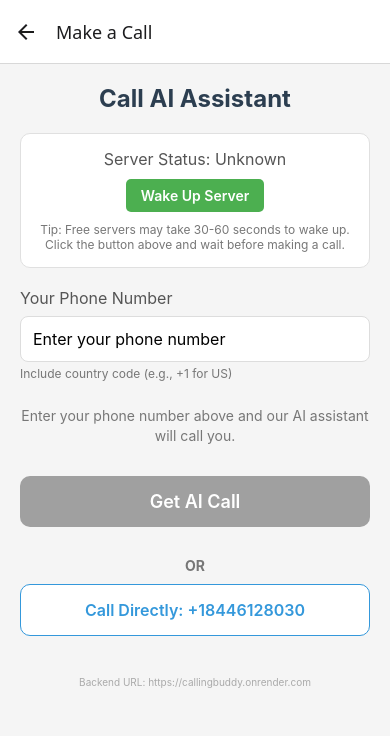
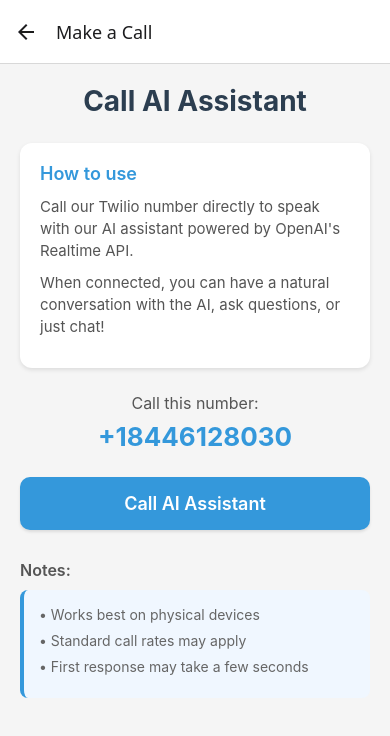
Before and after one commit to asbaden/callingbuddy, a React Native app in the folder CallingBuddyApp/: screen /Call in a window 390 px wide. Shown: the top 736 px of the page. Built offline with nearby package versions, Linux system fonts and the light colour scheme.

Commit message:
Simplify app to focus only on direct calling

```diff
--- a/CallingBuddyApp/screens/CallScreen.tsx
+++ b/CallingBuddyApp/screens/CallScreen.tsx
@@ -1,112 +1,21 @@
 import React, { useState } from 'react';
-import { StyleSheet, Text, View, TouchableOpacity, TextInput, Alert, ActivityIndicator } from 'react-native';
+import { StyleSheet, Text, View, TouchableOpacity, TextInput, Alert, ActivityIndicator, Linking } from 'react-native';
 import { useNavigation } from '@react-navigation/native';
 import { NativeStackNavigationProp } from '@react-navigation/native-stack';
 import { RootStackParamList } from '../App';
 import * as ExpoLinking from 'expo-linking';
-import axios from 'axios';
-import { TWILIO_PHONE_NUMBER, BACKEND_URL } from '../utils/config';
+import { TWILIO_PHONE_NUMBER } from '../utils/config';
 
 type CallScreenNavigationProp = NativeStackNavigationProp<RootStackParamList, 'Call'>;
 
 export default function CallScreen() {
   const navigation = useNavigation<CallScreenNavigationProp>();
-  const [phoneNumber, setPhoneNumber] = useState('');
   const [isLoading, setIsLoading] = useState(false);
-  const [errorMessage, setErrorMessage] = useState<string | null>(null);
-  const [serverStatus, setServerStatus] = useState<'unknown' | 'checking' | 'ready' | 'error'>('unknown');
 
-  // Create axios instance with longer timeout
-  const axiosInstance = axios.create({
-    timeout: 30000, // 30 seconds
-  });
+  // Direct call to Twilio number
+  const callDirectly = async () => {
+    setIsLoading(true);
 
-  // Check server status
-  const checkServerStatus = async () => {
-    setServerStatus('checking');
-    setErrorMessage(null);
-
-    try {
-      const response = await axiosInstance.get(BACKEND_URL);
-      console.log('Server status check response:', response.data);
-      setServerStatus('ready');
-      return true;
-    } catch (error) {
-      console.error('Error checking server status:', error);
-      setServerStatus('error');
-      setErrorMessage('Server is not responding. Please try again in a minute.');
-      return false;
-    }
-  };
-
-  const initiateCall = async () => {
-    // Simple validation
-    if (!phoneNumber || phoneNumber.length < 10) {
-      Alert.alert('Invalid Number', 'Please enter a valid phone number');
-      return;
-    }
-
-    setIsLoading(true);
-    setErrorMessage(null);
-
-    // First check if server is ready
-    const isReady = await checkServerStatus();
-    if (!isReady) {
-      setIsLoading(false);
-      Alert.alert(
-        'Server Not Ready',
-        'Please wake up the server first by clicking the "Wake Up Server" button and wait about 30 seconds.'
-      );
-      return;
-    }
-
-    try {
-      console.log(`Making request to: ${BACKEND_URL}/call-user`);
-
-      // Request the Twilio service to call your number
-      const response = await axiosInstance.post(`${BACKEND_URL}/call-user`, {
-        to: phoneNumber,
-      });
-
-      console.log('Response:', response.data);
-
-      Alert.alert(
-        'Call Initiated',
-        'You will receive a call from our AI assistant shortly.',
-        [{ text: 'OK' }]
-      );
-    } catch (error: any) {
-      console.error('Error initiating call:', error);
-
-      // Get more detailed error information
-      let errorMsg = 'There was a problem initiating the call.';
-
-      if (axios.isAxiosError(error)) {
-        if (error.code === 'ECONNABORTED') {
-          errorMsg = 'Request timed out. The server might be starting up. Try again in a minute.';
-        } else {
-          errorMsg += ` Status: ${error.response?.status || 'unknown'}`;
-          errorMsg += ` Message: ${error.message}`;
-          if (error.response?.data) {
-            errorMsg += ` Details: ${JSON.stringify(error.response.data)}`;
-          }
-        }
-      }
-
-      setErrorMessage(errorMsg);
-
-      Alert.alert(
-        'Error',
-        'There was a problem initiating the call. See error details below.',
-        [{ text: 'OK' }]
-      );
-    } finally {
-      setIsLoading(false);
-    }
-  };
-
-  // Alternative method - direct call
-  const callDirectly = async () => {
     try {
       const telUrl = `tel:${TWILIO_PHONE_NUMBER}`;
       const canOpen = await ExpoLinking.canOpenURL(telUrl);
@@ -116,11 +25,19 @@
       } else {
         Alert.alert(
           'Cannot Make Call',
-          'Your device cannot make phone calls. Try on a physical device.'
+          'Your device cannot make phone calls. Try using a physical device instead of a simulator.',
+          [{ text: 'OK' }]
         );
       }
     } catch (error) {
       console.error('Error making direct call:', error);
+      Alert.alert(
+        'Error',
+        'There was a problem making the call. Please try again.',
+        [{ text: 'OK' }]
+      );
+    } finally {
+      setIsLoading(false);
     }
   };
 
@@ -128,80 +45,39 @@
     <View style={styles.container}>
       <Text style={styles.title}>Call AI Assistant</Text>
 
-      <View style={styles.serverStatusContainer}>
-        <Text style={styles.serverStatusText}>
-          Server Status: {
-            serverStatus === 'unknown' ? 'Unknown' :
-            serverStatus === 'checking' ? 'Checking...' :
-            serverStatus === 'ready' ? 'Ready' : 'Not Responding'
-          }
+      <View style={styles.infoCard}>
+        <Text style={styles.infoTitle}>How to use</Text>
+        <Text style={styles.infoText}>
+          Call our Twilio number directly to speak with our AI assistant powered by OpenAI's Realtime API.
         </Text>
-        <TouchableOpacity
-          style={[
-            styles.serverStatusButton,
-            serverStatus === 'checking' && styles.serverStatusButtonDisabled
-          ]}
-          onPress={checkServerStatus}
-          disabled={serverStatus === 'checking'}
-        >
-          <Text style={styles.serverStatusButtonText}>
-            {serverStatus === 'checking' ? 'Checking...' : 'Wake Up Server'}
-          </Text>
-        </TouchableOpacity>
-        <Text style={styles.serverTip}>
-          Tip: Free servers may take 30-60 seconds to wake up. Click the button above and wait before making a call.
+        <Text style={styles.infoText}>
+          When connected, you can have a natural conversation with the AI, ask questions, or just chat!
         </Text>
       </View>
 
-      <View style={styles.inputContainer}>
-        <Text style={styles.label}>Your Phone Number</Text>
-        <TextInput
-          style={styles.input}
-          placeholder="Enter your phone number"
-          keyboardType="phone-pad"
-          value={phoneNumber}
-          onChangeText={setPhoneNumber}
-          maxLength={15}
-        />
-        <Text style={styles.helpText}>Include country code (e.g., +1 for US)</Text>
+      <View style={styles.phoneNumberContainer}>
+        <Text style={styles.phoneNumberLabel}>Call this number:</Text>
+        <Text style={styles.phoneNumber}>{TWILIO_PHONE_NUMBER}</Text>
       </View>
 
-      <Text style={styles.infoText}>
-        Enter your phone number above and our AI assistant will call you.
-      </Text>
-
       <TouchableOpacity
-        style={[
-          styles.callButton,
-          (isLoading || serverStatus !== 'ready') && styles.callButtonDisabled
-        ]}
-        onPress={initiateCall}
-        disabled={isLoading || serverStatus !== 'ready'}
+        style={styles.callButton}
+        onPress={callDirectly}
+        disabled={isLoading}
       >
         {isLoading ? (
           <ActivityIndicator color="#fff" />
         ) : (
-          <Text style={styles.callButtonText}>Get AI Call</Text>
+          <Text style={styles.callButtonText}>Call AI Assistant</Text>
         )}
       </TouchableOpacity>
 
-      {errorMessage && (
-        <View style={styles.errorContainer}>
-          <Text style={styles.errorTitle}>Error Details:</Text>
-          <Text style={styles.errorText}>{errorMessage}</Text>
-        </View>
-      )}
-
-      <Text style={styles.separatorText}>OR</Text>
-
-      <TouchableOpacity
-        style={[styles.callButton, styles.directCallButton]}
-        onPress={callDirectly}
-      >
-        <Text style={styles.directCallButtonText}>Call Directly: {TWILIO_PHONE_NUMBER}</Text>
-      </TouchableOpacity>
-
-      <Text style={styles.debugText}>Backend URL: {BACKEND_URL}</Text>
+      <Text style={styles.noteSectionTitle}>Notes:</Text>
+      <View style={styles.noteContainer}>
+        <Text style={styles.noteText}>• Works best on physical devices</Text>
+        <Text style={styles.noteText}>• Standard call rates may apply</Text>
+        <Text style={styles.noteText}>• First response may take a few seconds</Text>
+      </View>
     </View>
   );
 }
@@ -213,131 +89,83 @@
     backgroundColor: '#f5f5f5',
   },
   title: {
-    fontSize: 24,
+    fontSize: 28,
     fontWeight: 'bold',
-    marginBottom: 20,
+    marginBottom: 25,
     textAlign: 'center',
     color: '#2c3e50',
   },
-  serverStatusContainer: {
+  infoCard: {
     backgroundColor: '#fff',
-    padding: 15,
-    borderRadius: 10,
-    marginBottom: 20,
+    borderRadius: 12,
+    padding: 20,
+    marginBottom: 25,
+    shadowColor: '#000',
+    shadowOffset: { width: 0, height: 2 },
+    shadowOpacity: 0.1,
+    shadowRadius: 4,
+    elevation: 2,
+  },
+  infoTitle: {
+    fontSize: 18,
+    fontWeight: '600',
+    marginBottom: 12,
+    color: '#3498db',
+  },
+  infoText: {
+    fontSize: 15,
+    lineHeight: 22,
+    color: '#555',
+    marginBottom: 10,
+  },
+  phoneNumberContainer: {
     alignItems: 'center',
-    borderWidth: 1,
-    borderColor: '#e0e0e0',
-  },
-  serverStatusText: {
-    fontSize: 16,
-    marginBottom: 10,
-    color: '#555',
-  },
-  serverStatusButton: {
-    backgroundColor: '#4CAF50',
-    paddingVertical: 8,
-    paddingHorizontal: 15,
-    borderRadius: 5,
-  },
-  serverStatusButtonDisabled: {
-    backgroundColor: '#a0a0a0',
-  },
-  serverStatusButtonText: {
-    color: 'white',
-    fontWeight: '600',
-  },
-  serverTip: {
-    fontSize: 12,
-    color: '#777',
-    marginTop: 10,
-    textAlign: 'center',
-  },
-  inputContainer: {
     marginBottom: 25,
   },
-  label: {
+  phoneNumberLabel: {
     fontSize: 16,
+    color: '#555',
     marginBottom: 8,
-    color: '#555',
   },
-  input: {
-    backgroundColor: '#fff',
-    borderWidth: 1,
-    borderColor: '#ddd',
-    borderRadius: 8,
-    padding: 12,
-    fontSize: 16,
-  },
-  helpText: {
-    fontSize: 12,
-    color: '#777',
-    marginTop: 4,
-  },
-  infoText: {
-    fontSize: 14,
-    color: '#777',
-    marginBottom: 30,
-    textAlign: 'center',
-    lineHeight: 20,
+  phoneNumber: {
+    fontSize: 26,
+    fontWeight: 'bold',
+    color: '#3498db',
   },
   callButton: {
     backgroundColor: '#3498db',
-    paddingVertical: 15,
+    paddingVertical: 16,
     borderRadius: 10,
     alignItems: 'center',
-    marginBottom: 20,
-  },
-  callButtonDisabled: {
-    backgroundColor: '#a0a0a0',
+    marginBottom: 30,
+    shadowColor: '#000',
+    shadowOffset: { width: 0, height: 2 },
+    shadowOpacity: 0.1,
+    shadowRadius: 3,
+    elevation: 2,
   },
   callButtonText: {
     color: 'white',
     fontSize: 18,
     fontWeight: '600',
   },
-  directCallText: {
-    textAlign: 'center',
-    color: '#777',
-    fontSize: 15,
-  },
-  errorContainer: {
-    backgroundColor: '#ffebee',
-    padding: 10,
-    borderRadius: 5,
-    marginBottom: 20,
-    borderWidth: 1,
-    borderColor: '#ffcdd2',
-  },
-  errorTitle: {
-    color: '#d32f2f',
-    fontWeight: 'bold',
-    marginBottom: 5,
-  },
-  errorText: {
-    color: '#d32f2f',
-    fontSize: 12,
-  },
-  separatorText: {
-    textAlign: 'center',
-    color: '#777',
-    marginVertical: 10,
-    fontSize: 14,
-    fontWeight: 'bold',
-  },
-  directCallButton: {
-    backgroundColor: '#fff',
-    borderWidth: 1,
-    borderColor: '#3498db',
-  },
-  directCallButtonText: {
-    color: '#3498db',
+  noteSectionTitle: {
     fontSize: 16,
     fontWeight: '600',
+    marginBottom: 10,
+    color: '#555',
   },
-  debugText: {
-    fontSize: 10,
-    color: '#aaa',
-    textAlign: 'center',
-    marginTop: 20,
+  noteContainer: {
+    backgroundColor: '#f0f7ff',
+    padding: 15,
+    borderRadius: 8,
+    borderLeftWidth: 4,
+    borderLeftColor: '#3498db',
+  },
+  noteText: {
+    fontSize: 14,
+    color: '#666',
+    marginBottom: 6,
+    lineHeight: 20,
   },
 });
--- a/CallingBuddyApp/utils/config.ts
+++ b/CallingBuddyApp/utils/config.ts
@@ -1,7 +1,4 @@
 // Config file for Calling Buddy App
-
-// Replace with your deployed backend URL
-export const BACKEND_URL = 'https://callingbuddy.onrender.com';
 
 // Twilio phone number to call
 export const TWILIO_PHONE_NUMBER = '+18446128030';
```
